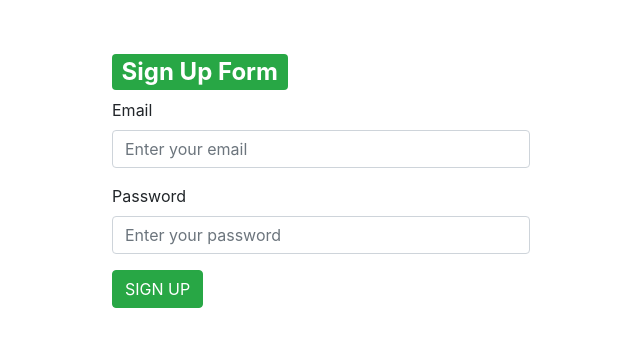
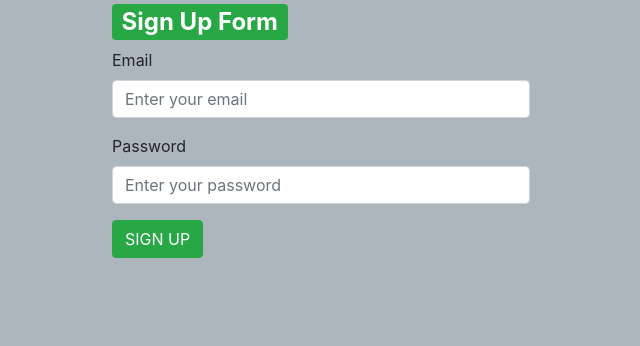
Before and after one commit to pratapshiv1992/reactstrap-hooks-context-api, a React (Create React App) app: page /signUp in a window 1280 px wide. Shown: the top 346 px of the page, without its empty margins (287-927 px from the left). Built offline with nearby package versions, Linux system fonts and the light colour scheme; no server answers.

Commit message:
minor tweak

```diff
--- a/public/index.html
+++ b/public/index.html
@@ -25,10 +25,16 @@
       Learn how to configure a non-root public URL by running `npm run build`.
     -->
     <title>React App</title>
+      <style>
+          .root{
+              background: #adb5bd;
+              height: 100vh;
+          }
+      </style>
   </head>
   <body>
     <noscript>You need to enable JavaScript to run this app.</noscript>
-    <div id="root"></div>
+    <div id="root" class="root"></div>
     <!--
       This HTML file is a template.
       If you open it directly in the browser, you will see an empty page.
--- a/src/components/Login/index.scss
+++ b/src/components/Login/index.scss
@@ -1,7 +1,5 @@
 .login-form-root {
   margin-left: 30%;
-  margin-top: 50px;
-
   .signUpBtn {
     padding-left: 16px;
   }
```
